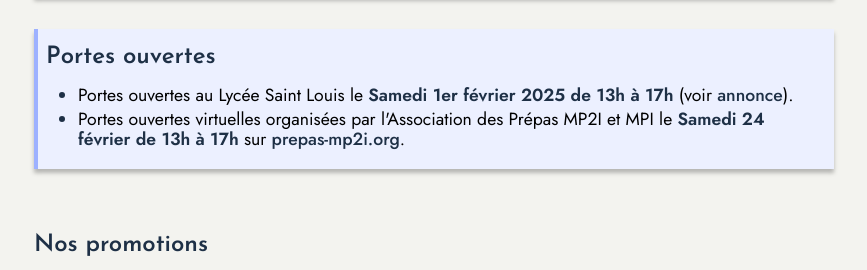
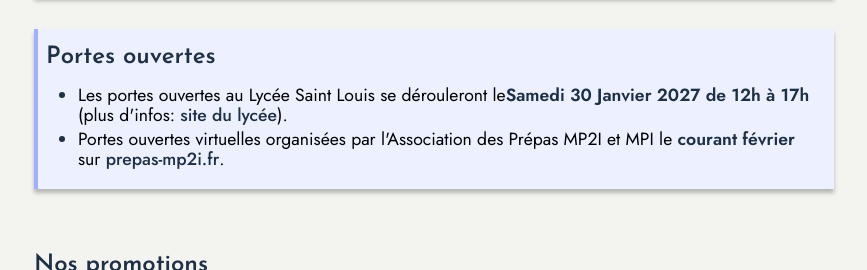
Before and after one commit to MP2I-Saint-Louis/MP2I-Saint-Louis.github.io, an Astro site: page / in a window 1280 px wide. Shown: the part 929-1199 px from the top of the page, without its empty margins (206-1073 px from the left). Built offline with nearby package versions, Linux system fonts and the light colour scheme; Astro itself is replaced by a stand-in of ours.

Commit message:
fix: update open doors info

```diff
--- a/src/components/OpenDoorsAside.astro
+++ b/src/components/OpenDoorsAside.astro
@@ -6,20 +6,20 @@
     <h2>Portes ouvertes</h2>
     <ul>
         <li>
-            Portes ouvertes au Lycée Saint Louis le <strong
-                >Samedi 1er février 2025 de 13h à 17h</strong
-            > (voir <a
-                href="https://pia.ac-paris.fr/serail/jcms/s1_3211599/fr/journee-portes-ouvertes-2025"
+            Les portes ouvertes au Lycée Saint Louis se dérouleront le<strong
+                >Samedi 30 Janvier 2027 de 12h à 17h</strong
+            > (plus d'infos: <a
+                href="https://pia.ac-paris.fr/serail/jcms/s1_2080084/fr/accueil"
                 target="_blank"
-                rel="noopener">annonce</a
+                rel="noopener">site du lycée</a
             >).
         </li>
         <li>
             Portes ouvertes virtuelles organisées par l'Association des Prépas
-            MP2I et MPI le <strong>Samedi 24 février de 13h à 17h</strong> sur <a
-                href="https://prepas-mp2i.org/forum/"
+            MP2I et MPI le <strong>courant février</strong> sur <a
+                href="https://prepas-mp2i.fr/forum/"
                 target="_blank"
-                rel="noopener">prepas-mp2i.org</a
+                rel="noopener">prepas-mp2i.fr</a
             >.
         </li>
     </ul>
```
